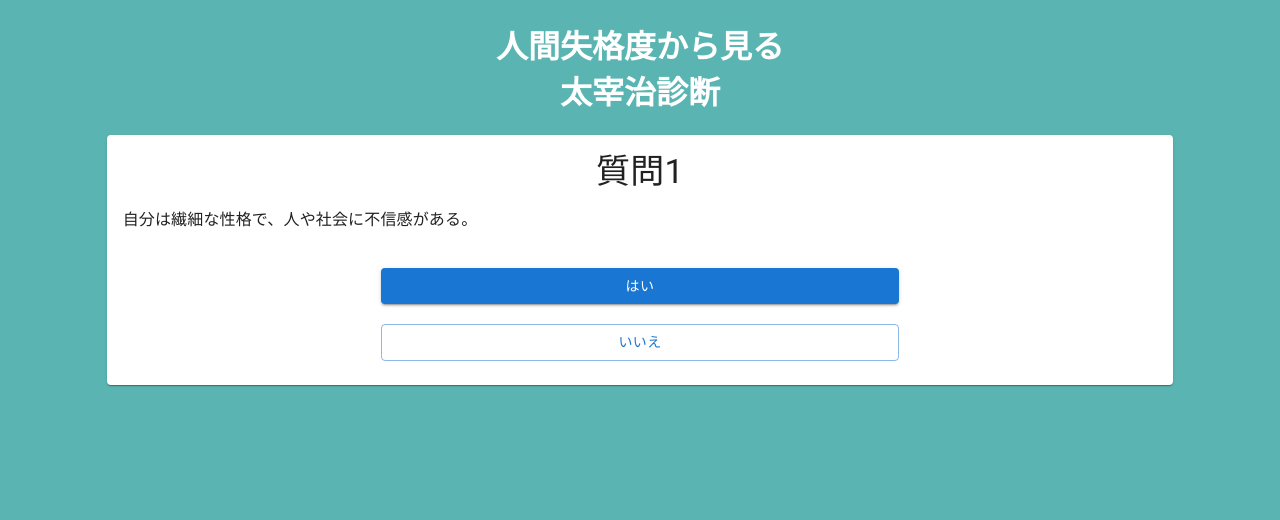
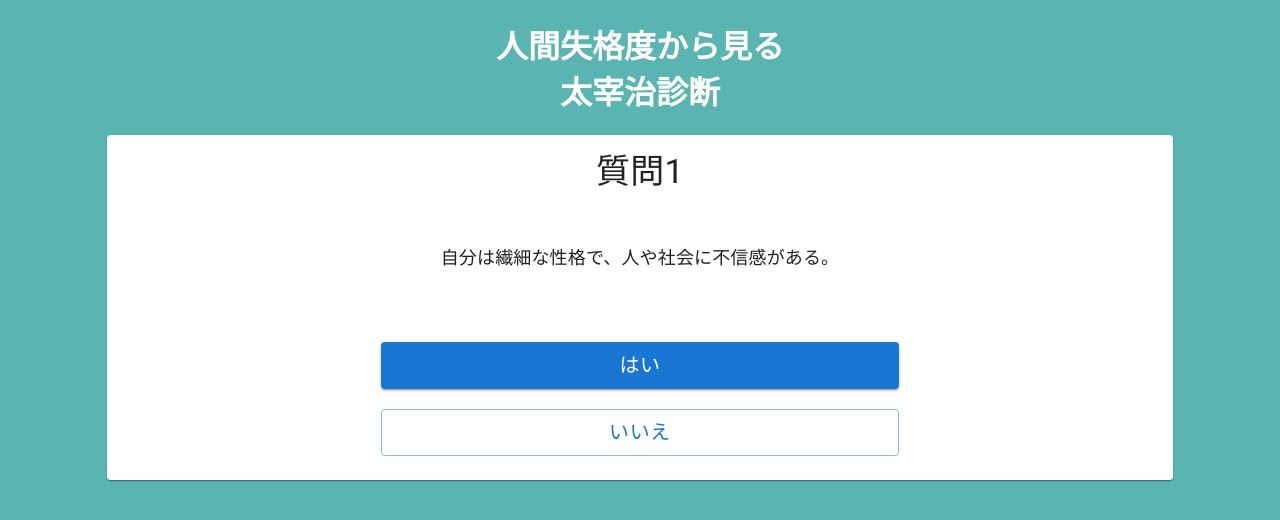
Before and after one commit to gustave-studio/no_longer_human, a React (Create React App) app: page /questions in a window 1280 px wide. Shown: the top 520 px of the page. Built offline with nearby package versions, Linux system fonts and the light colour scheme.

Commit message:
💄デザイン変更

```diff
--- a/src/components/SelectButton.jsx
+++ b/src/components/SelectButton.jsx
@@ -21,6 +21,7 @@ const SelectButton = (props) => {
     <>
       <Button
         variant="contained"
+        style={{ fontSize: '20px' }}
         onClick={() => {
           setAnswerButton();
           nextButton();
@@ -32,6 +33,7 @@ const SelectButton = (props) => {
       <br />
       <Button
         variant="outlined"
+        style={{ fontSize: '20px' }}
         onClick={() => {
           nextButton();
           setShowMessage(false);
@@ -42,34 +44,6 @@ const SelectButton = (props) => {
     </>
   );
 
-  // const ButtonToResult = () => (
-  //   <>
-  //     <Button
-  //       variant="contained"
-  //       onClick={() => {
-  //         setAnswerButton();
-  //         setShowMessage(false);
-  //       }}
-  //       component={Link}
-  //       to="/result"
-  //     >
-  //       はい
-  //     </Button>
-  //     <br />
-  //     <Button
-  //       variant="outlined"
-  //       onClick={() => {
-  //         nextButton();
-  //         setShowMessage(false);
-  //       }}
-  //       component={Link}
-  //       to="/result"
-  //     >
-  //       いいえ
-  //     </Button>
-  //   </>
-  // );
-
   return (
     <>
       <Grid container>
@@ -79,7 +53,6 @@ const SelectButton = (props) => {
             <Stack spacing={2} direction="row">
               <Grid item container direction="column" spacing={0}>
                 { ButtonToNextQuestion() }
-                {/* { (num === 3) ? ButtonToResult() : ButtonToNextQuestion() } */}
               </Grid>
             </Stack>
           </div>
--- a/src/components/StartButton.jsx
+++ b/src/components/StartButton.jsx
@@ -13,7 +13,7 @@ const StartButton = () => (
           <Stack spacing={2} direction="row">
             <Grid item container direction="column" spacing={0}>
               <Button
-                style={{ backgroundColor: '#ff1493', fontSize: '20px' }}
+                style={{ backgroundColor: '#ff1493', fontSize: '30px' }}
                 variant="contained"
                 component={Link}
                 to="/questions"
--- a/src/components/Top.jsx
+++ b/src/components/Top.jsx
@@ -13,10 +13,10 @@ const Top = () => (
         <style>
           {`
             body {
-          background-position: center center;
+              background-position: top;
               background-image: url('https://no-longer-human.s3.ap-northeast-1.amazonaws.com/background.png');
-          background-attachment: fixed;
               background-size: cover;
+              background-size: 750px auto;
               background-repeat: no-repeat;
             }
         `}
@@ -26,16 +26,20 @@ const Top = () => (
     </HelmetProvider>
     <div className="container">
       <h1>
-        人間失格度から見る
+        太宰治の名作と共に見る
         <br />
-        太宰治診断
+        人間失格度診断
       </h1>
-      <p>Version 1.0.0 Tsuneko</p>
+      <p>第 1.0.0 版 「Tsuneko」</p>
 
       <div className="explanation">
         <Card sx={{ minWidth: 275 }}>
           <CardContent>
-            <Typography variant="h5" component="div">
+            <Typography
+              variant="string"
+              component="div"
+              style={{ fontSize: '18px' }}
+            >
               <div>
                 「人間失格」の主人公である大庭葉蔵に、あなたの性格がどの位似ているかを表す人間失格度を判定します。
                 <br />
--- a/src/styles.css
+++ b/src/styles.css
@@ -31,30 +31,36 @@
 .container h1 {
   width: 100%;
   color: #ffffff;
-  font-size: 40px;
+  font-size: 30px;
   text-align: center;
   margin-bottom: 50px;
-  /* position: absolute; */
 }
 
 .container h2 {
   width: 100%;
   color: #ffffff;
-  font-size: 36px;
+  font-size: 20px;
   text-align: center;
 }
 
 .container p {
   width: 100%;
   color: #ffffff;
-  font-size: 20px;
+  font-size: 14px;
   text-align: center;
   margin-bottom: 50px;
 }
 
+.question {
+  width: 100%;
+  margin: auto;
+  text-align: center;
+}
+
 .question p{
-  font-size: 16px;
-  text-align: left;
+  font-size: 18px;
+  text-align: center;
+  margin: 5% 0%;
 }
 
 .explanation {
@@ -70,7 +76,7 @@
 .explanation p {
   color: black;
   text-align: left;
-  font-size: 16px;
+  font-size: 14px;
 }
 
 .startButton {
@@ -88,11 +94,14 @@
   background-color: rgb(14, 168, 14);
 }
 
+.advertisement {
+  display: block;
+  margin: auto;
+}
+
 body::before {
   content: "";
   width: 100%;
-
-  /* position: absolute; */
 
   top: 0;
 
```
Lines whose indentation alone changed are shown as unchanged.
